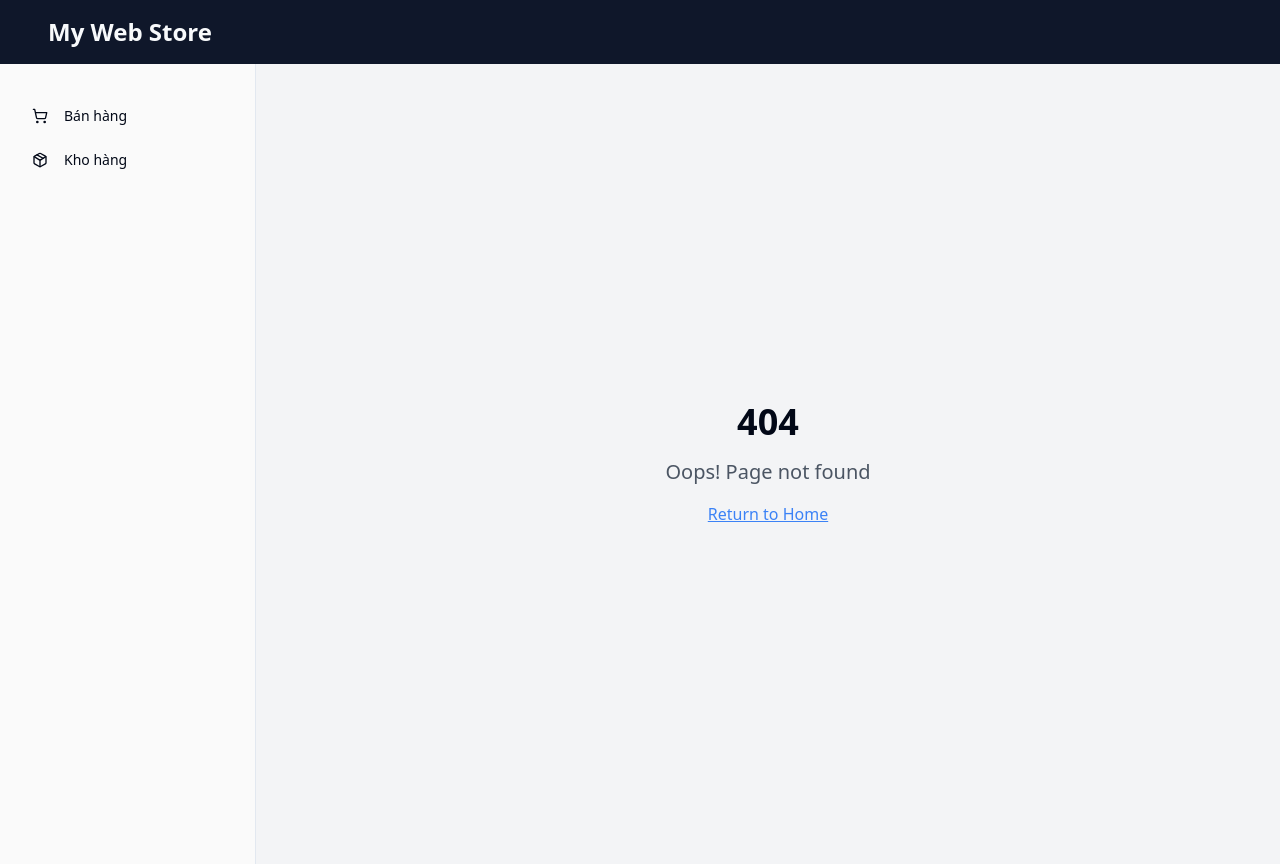
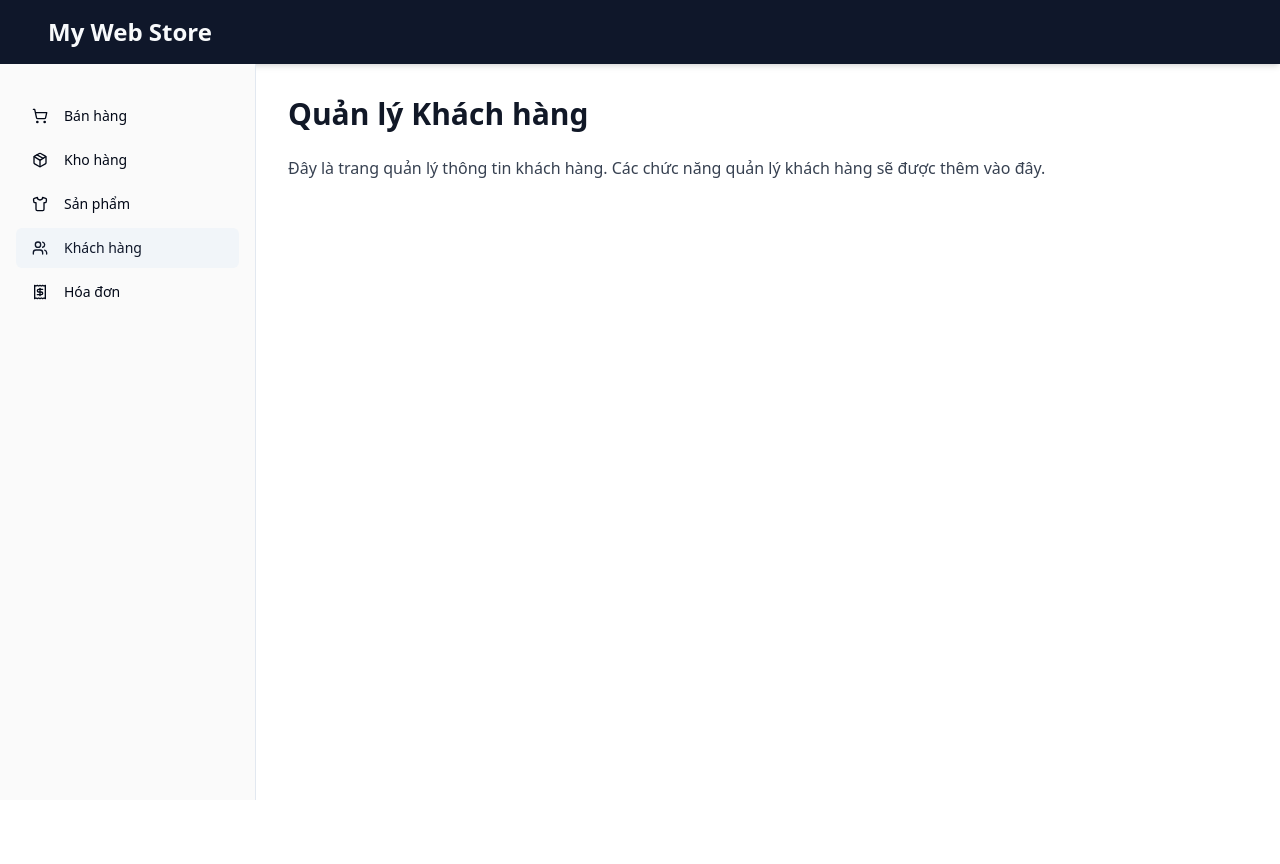
Before and after one commit to lamkbvn/FE-Store-NET, a React (Vite) app: page /customers in a window 1280 px wide. Before the commit this address had no page. After the commit the page ends 800 px from the top, so only its background shows below. Built offline with nearby package versions, Linux system fonts and the light colour scheme.

Commit message:
[dyad] wrote 4 file(s)

```diff
--- a/src/App.tsx
+++ b/src/App.tsx
@@ -6,8 +6,10 @@ import NotFound from "./pages/NotFound";
 import StorePage from "./pages/StorePage";
 import ProductDetailPage from "./pages/ProductDetailPage";
 import CashierPage from "./pages/CashierPage";
-import InventoryPage from "./pages/InventoryPage"; // Import InventoryPage
-import MainLayout from "./components/MainLayout"; // Import MainLayout
+import InventoryPage from "./pages/InventoryPage";
+import CustomersPage from "./pages/CustomersPage"; // Import CustomersPage
+import InvoicesPage from "./pages/InvoicesPage";     // Import InvoicesPage
+import MainLayout from "./components/MainLayout";
 
 const queryClient = new QueryClient();
 
@@ -17,12 +19,14 @@ const App = () => (
       <Sonner />
       <BrowserRouter>
         <Routes>
-          <Route path="/" element={<MainLayout />}> {/* Sử dụng MainLayout làm bố cục chính */}
-            <Route index element={<CashierPage />} /> {/* CashierPage là trang mặc định trong MainLayout */}
+          <Route path="/" element={<MainLayout />}>
+            <Route index element={<CashierPage />} />
             <Route path="cashier" element={<CashierPage />} />
-            <Route path="inventory" element={<InventoryPage />} /> {/* Thêm tuyến đường cho Kho hàng */}
+            <Route path="inventory" element={<InventoryPage />} />
             <Route path="store" element={<StorePage />} />
             <Route path="products/:id" element={<ProductDetailPage />} />
+            <Route path="customers" element={<CustomersPage />} /> {/* Tuyến đường mới */}
+            <Route path="invoices" element={<InvoicesPage />} />     {/* Tuyến đường mới */}
             {/* ADD ALL CUSTOM ROUTES ABOVE THE CATCH-ALL "*" ROUTE */}
             <Route path="*" element={<NotFound />} />
           </Route>
--- a/src/components/SidebarMenu.tsx
+++ b/src/components/SidebarMenu.tsx
@@ -2,7 +2,7 @@ import React from "react";
 import { Link, useLocation } from "react-router-dom";
 import { Button } from "@/components/ui/button";
 import { cn } from "@/lib/utils";
-import { Package, ShoppingCart } from "lucide-react";
+import { Package, ShoppingCart, Users, Receipt, Shirt } from "lucide-react"; // Thêm các icon mới
 
 interface SidebarMenuProps {
   onLinkClick?: () => void; // Dùng để đóng sidebar trên mobile khi click vào link
@@ -22,6 +22,21 @@ const SidebarMenu: React.FC<SidebarMenuProps> = ({ onLinkClick }) => {
       href: "/inventory",
       icon: Package,
     },
+    {
+      name: "Sản phẩm", // Mục mới
+      href: "/store", // Trỏ đến trang StorePage hiện có
+      icon: Shirt,
+    },
+    {
+      name: "Khách hàng", // Mục mới
+      href: "/customers",
+      icon: Users,
+    },
+    {
+      name: "Hóa đơn", // Mục mới
+      href: "/invoices",
+      icon: Receipt,
+    },
   ];
 
   return (
@@ -29,10 +44,10 @@ const SidebarMenu: React.FC<SidebarMenuProps> = ({ onLinkClick }) => {
       {navItems.map((item) => (
         <Button
           key={item.href}
-          variant={location.pathname === item.href ? "secondary" : "ghost"}
+          variant={location.pathname === item.href || (item.href === "/store" && location.pathname.startsWith("/products/")) ? "secondary" : "ghost"}
           className={cn(
             "justify-start",
-            location.pathname === item.href && "bg-accent text-accent-foreground"
+            (location.pathname === item.href || (item.href === "/store" && location.pathname.startsWith("/products/"))) && "bg-accent text-accent-foreground"
           )}
           asChild
           onClick={onLinkClick}
--- /dev/null
+++ b/src/pages/CustomersPage.tsx
@@ -0,0 +1,15 @@
+import React from "react";
+
+const CustomersPage: React.FC = () => {
+  return (
+    <div className="flex-1 p-4 md:p-8">
+      <h1 className="text-3xl font-bold mb-6 text-gray-900 dark:text-gray-100">Quản lý Khách hàng</h1>
+      <p className="text-gray-700 dark:text-gray-300">
+        Đây là trang quản lý thông tin khách hàng. Các chức năng quản lý khách hàng sẽ được thêm vào đây.
+      </p>
+      {/* Thêm nội dung quản lý khách hàng tại đây */}
+    </div>
+  );
+};
+
+export default CustomersPage;
--- /dev/null
+++ b/src/pages/InvoicesPage.tsx
@@ -0,0 +1,15 @@
+import React from "react";
+
+const InvoicesPage: React.FC = () => {
+  return (
+    <div className="flex-1 p-4 md:p-8">
+      <h1 className="text-3xl font-bold mb-6 text-gray-900 dark:text-gray-100">Quản lý Hóa đơn</h1>
+      <p className="text-gray-700 dark:text-gray-300">
+        Đây là trang quản lý các hóa đơn. Các chức năng quản lý hóa đơn sẽ được thêm vào đây.
+      </p>
+      {/* Thêm nội dung quản lý hóa đơn tại đây */}
+    </div>
+  );
+};
+
+export default InvoicesPage;
```
